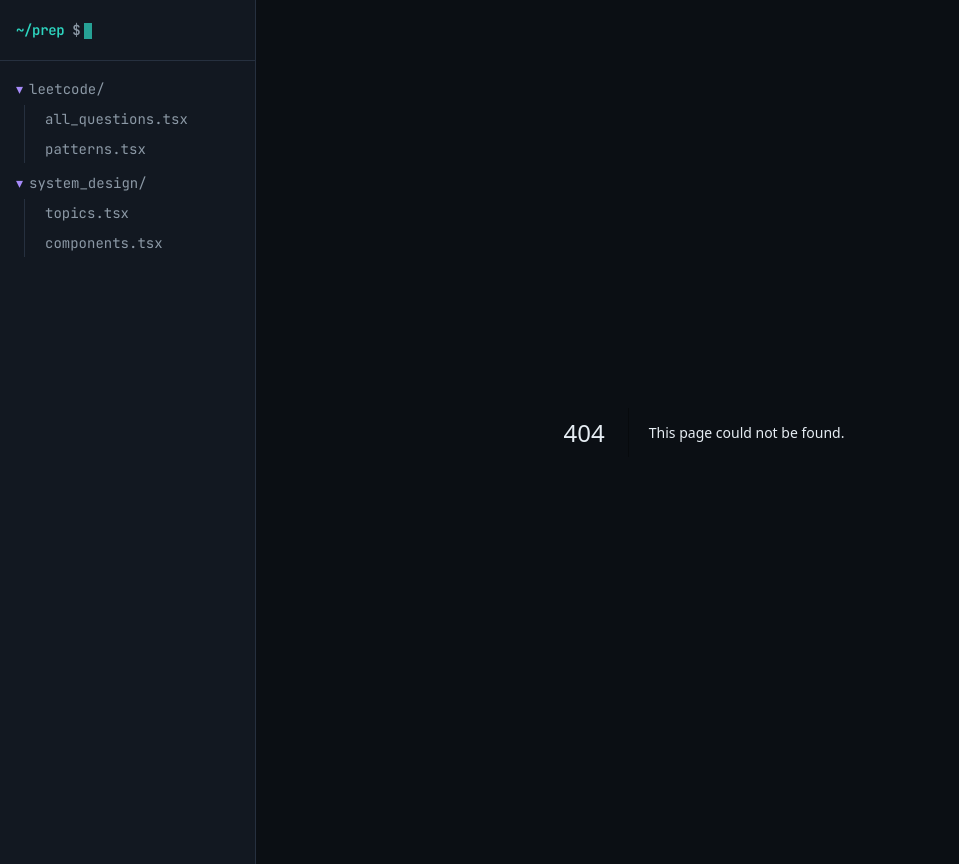
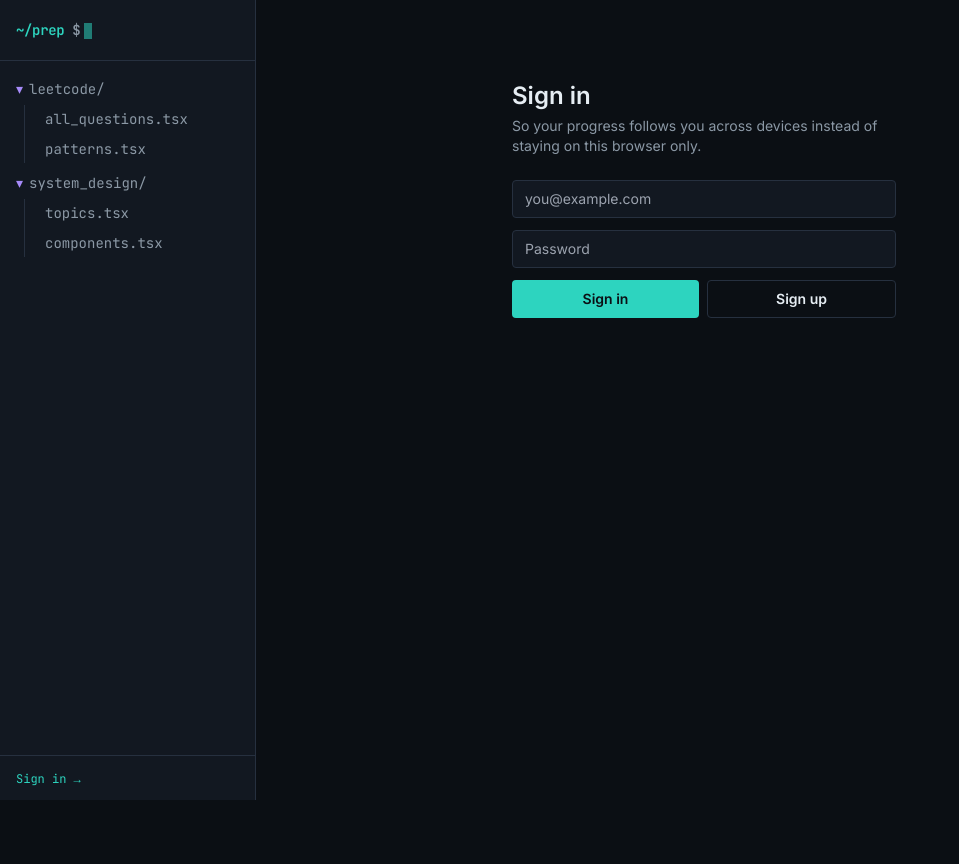
Before and after one commit to gaurijape/interview-prep-app, a Next.js app: page /login in a window 1280 px wide. Before the commit this address had no page. Shown: the whole page, without its empty margins (0-959 px from the left). After the commit the page ends 800 px from the top, so only its background shows below. Built offline with nearby package versions, Linux system fonts and the light colour scheme; no server answers.

Commit message:
Add real auth: login/signup, session middleware, wire progress to per-user data

```diff
--- /dev/null
+++ b/app/actions/auth.ts
@@ -0,0 +1,34 @@
+"use server";
+
+import { createServerSupabaseClient } from "@/lib/supabaseServer";
+import { redirect } from "next/navigation";
+
+export async function signIn(formData: FormData) {
+  const email = formData.get("email") as string;
+  const password = formData.get("password") as string;
+  const supabase = await createServerSupabaseClient();
+
+  const { error } = await supabase.auth.signInWithPassword({ email, password });
+  if (error) {
+    redirect(`/login?error=${encodeURIComponent(error.message)}`);
+  }
+  redirect("/");
+}
+
+export async function signUp(formData: FormData) {
+  const email = formData.get("email") as string;
+  const password = formData.get("password") as string;
+  const supabase = await createServerSupabaseClient();
+
+  const { error } = await supabase.auth.signUp({ email, password });
+  if (error) {
+    redirect(`/login?error=${encodeURIComponent(error.message)}`);
+  }
+  redirect("/login?message=Check your email to confirm your account, then sign in.");
+}
+
+export async function signOut() {
+  const supabase = await createServerSupabaseClient();
+  await supabase.auth.signOut();
+  redirect("/");
+}
--- a/app/layout.tsx
+++ b/app/layout.tsx
@@ -1,17 +1,23 @@
 import "./globals.css";
 import type { ReactNode } from "react";
 import Sidebar from "@/components/Sidebar";
+import { createServerSupabaseClient } from "@/lib/supabaseServer";
 
 export const metadata = {
   title: "~/prep",
   description: "LeetCode patterns + system design, learned by doing.",
 };
 
-export default function RootLayout({ children }: { children: ReactNode }) {
+export default async function RootLayout({ children }: { children: ReactNode }) {
+  const supabase = await createServerSupabaseClient();
+  const {
+    data: { user },
+  } = await supabase.auth.getUser();
+
   return (
     <html lang="en">
       <body className="min-h-screen bg-bg text-fg font-body flex">
-        <Sidebar />
+        <Sidebar userEmail={user?.email ?? null} />
         <main className="flex-1 px-8 py-8 max-w-4xl">{children}</main>
       </body>
     </html>
--- /dev/null
+++ b/app/login/page.tsx
@@ -0,0 +1,59 @@
+import { signIn, signUp } from "@/app/actions/auth";
+
+export default async function LoginPage({
+  searchParams,
+}: {
+  searchParams: Promise<{ error?: string; message?: string }>;
+}) {
+  const { error, message } = await searchParams;
+
+  return (
+    <div className="max-w-sm mx-auto mt-12 space-y-6">
+      <div>
+        <h1 className="text-2xl font-bold">Sign in</h1>
+        <p className="text-sm text-fgmuted mt-1">
+          So your progress follows you across devices instead of staying on this browser only.
+        </p>
+      </div>
+
+      {error && (
+        <p className="text-sm text-hard bg-hard/10 border border-hard/30 rounded p-3">{error}</p>
+      )}
+      {message && (
+        <p className="text-sm text-easy bg-easy/10 border border-easy/30 rounded p-3">{message}</p>
+      )}
+
+      <form action={signIn} className="space-y-3">
+        <input
+          name="email"
+          type="email"
+          placeholder="you@example.com"
+          required
+          className="w-full rounded border border-border bg-surface px-3 py-2 text-sm"
+        />
+        <input
+          name="password"
+          type="password"
+          placeholder="Password"
+          required
+          className="w-full rounded border border-border bg-surface px-3 py-2 text-sm"
+        />
+        <div className="flex gap-2">
+          <button
+            type="submit"
+            className="flex-1 bg-accent text-bg font-semibold text-sm px-4 py-2 rounded hover:bg-accent/80 transition-colors"
+          >
+            Sign in
+          </button>
+          <button
+            type="submit"
+            formAction={signUp}
+            className="flex-1 border border-border text-fg font-semibold text-sm px-4 py-2 rounded hover:border-accent transition-colors"
+          >
+            Sign up
+          </button>
+        </div>
+      </form>
+    </div>
+  );
+}
--- a/app/page.tsx
+++ b/app/page.tsx
@@ -1,10 +1,15 @@
 import { createClient } from "@/lib/supabaseClient";
+import { createServerSupabaseClient } from "@/lib/supabaseServer";
 import DashboardClient from "@/components/DashboardClient";
 
 export const dynamic = "force-dynamic";
 
 export default async function Home() {
   const supabase = createClient();
+  const authClient = await createServerSupabaseClient();
+  const {
+    data: { user },
+  } = await authClient.auth.getUser();
 
   const [patterns, questions, topics, components] = await Promise.all([
     supabase.from("patterns").select("id, slug, name"),
@@ -12,6 +17,26 @@ export default async function Home() {
     supabase.from("system_design_topics").select("id, slug, name"),
     supabase.from("components").select("id", { count: "exact", head: true }),
   ]);
+
+  // Real per-user counts, only meaningful when logged in — this is what
+  // makes progress actually follow the person across devices instead of
+  // being stuck in one browser's localStorage.
+  let realAnsweredQuestions = 0;
+  let realRevealedTopics = 0;
+  if (user) {
+    const [answeredRes, topicsRes] = await Promise.all([
+      authClient
+        .from("user_progress")
+        .select("id", { count: "exact", head: true })
+        .eq("item_type", "question"),
+      authClient
+        .from("user_progress")
+        .select("id", { count: "exact", head: true })
+        .eq("item_type", "system_design_topic"),
+    ]);
+    realAnsweredQuestions = answeredRes.count ?? 0;
+    realRevealedTopics = topicsRes.count ?? 0;
+  }
 
   const patternList = patterns.data ?? [];
   const topicList = topics.data ?? [];
@@ -30,7 +55,14 @@ export default async function Home() {
 
   return (
     <div className="space-y-8">
-      <h1 className="text-2xl font-bold">Welcome back</h1>
+      <div>
+        <h1 className="text-2xl font-bold">~/prep</h1>
+        <p className="text-sm text-fgmuted mt-1">
+          {user
+            ? "Signed in — your progress follows you across devices."
+            : "Progress below is tracked on this device only — sign in to save it across devices."}
+        </p>
+      </div>
 
       <div className="grid grid-cols-2 gap-4">
         <a
@@ -54,6 +86,9 @@ export default async function Home() {
       </div>
 
       <DashboardClient
+        isLoggedIn={!!user}
+        realAnsweredQuestions={realAnsweredQuestions}
+        realRevealedTopics={realRevealedTopics}
         totals={{
           patternCount: patternList.length,
           questionCount: questions.count ?? 0,
--- a/app/system-design/topics/[slug]/page.tsx
+++ b/app/system-design/topics/[slug]/page.tsx
@@ -68,7 +68,7 @@ export default async function TopicDetailPage({
         <p className="text-fg mt-2">{topic.description}</p>
       </div>
 
-      <TopicRevealGate topicSlug={slug} topicTitle={topic.name}>
+      <TopicRevealGate topicId={topic.id} topicSlug={slug} topicTitle={topic.name}>
         <div className="space-y-6">
           <div className="rounded-lg border border-border bg-surface px-4">
             <ArchitectureDiagram components={diagramNodes} />
--- a/components/DashboardClient.tsx
+++ b/components/DashboardClient.tsx
@@ -29,15 +29,28 @@ function ProgressBar({ label, done, total }: { label: string; done: number; tota
   );
 }
 
-export default function DashboardClient({ totals }: { totals: Totals }) {
+export default function DashboardClient({
+  totals,
+  isLoggedIn,
+  realAnsweredQuestions,
+  realRevealedTopics,
+}: {
+  totals: Totals;
+  isLoggedIn: boolean;
+  realAnsweredQuestions: number;
+  realRevealedTopics: number;
+}) {
   const [progress, setProgress] = useState<ReturnType<typeof getLocalProgress> | null>(null);
 
   useEffect(() => {
     setProgress(getLocalProgress());
   }, []);
 
-  const answeredCount = progress?.answeredQuestionSlugs.length ?? 0;
-  const revealedTopicCount = progress?.revealedTopicSlugs.length ?? 0;
+  // Prefer real per-user Supabase data once logged in — that's the whole
+  // point of auth existing. Anonymous visitors still get something useful
+  // from the local fallback.
+  const answeredCount = isLoggedIn ? realAnsweredQuestions : progress?.answeredQuestionSlugs.length ?? 0;
+  const revealedTopicCount = isLoggedIn ? realRevealedTopics : progress?.revealedTopicSlugs.length ?? 0;
   const recent = progress?.recent ?? [];
   const continueItem = recent[0];
 
--- a/components/Sidebar.tsx
+++ b/components/Sidebar.tsx
@@ -1,6 +1,7 @@
 "use client";
 
 import { useState } from "react";
+import { signOut } from "@/app/actions/auth";
 
 type NavItem = { label: string; href: string };
 type NavSection = { label: string; items: NavItem[] };
@@ -22,14 +23,14 @@ const SECTIONS: NavSection[] = [
   },
 ];
 
-export default function Sidebar() {
+export default function Sidebar({ userEmail }: { userEmail: string | null }) {
   const [open, setOpen] = useState<Record<string, boolean>>({
     "leetcode/": true,
     "system_design/": true,
   });
 
   return (
-    <aside className="w-64 shrink-0 border-r border-border bg-surface min-h-screen font-mono text-sm">
+    <aside className="w-64 shrink-0 border-r border-border bg-surface min-h-screen font-mono text-sm flex flex-col">
       <div className="px-4 py-5 border-b border-border">
         <a href="/" className="text-accent font-semibold tracking-tight">
           ~/prep <span className="text-fgmuted">$</span>
@@ -37,7 +38,7 @@ export default function Sidebar() {
         </a>
       </div>
 
-      <nav className="px-2 py-3">
+      <nav className="px-2 py-3 flex-1">
         {SECTIONS.map((section) => (
           <div key={section.label} className="mb-1">
             <button
@@ -67,6 +68,29 @@ export default function Sidebar() {
           </div>
         ))}
       </nav>
+
+      <div className="px-4 py-3 border-t border-border">
+        {userEmail ? (
+          <div className="space-y-2">
+            <p className="text-xs text-fgmuted truncate">{userEmail}</p>
+            <form action={signOut}>
+              <button
+                type="submit"
+                className="text-xs text-fgmuted hover:text-hard transition-colors"
+              >
+                Sign out
+              </button>
+            </form>
+          </div>
+        ) : (
+          <a
+            href="/login"
+            className="text-xs text-accent hover:text-accent/80 transition-colors"
+          >
+            Sign in →
+          </a>
+        )}
+      </div>
     </aside>
   );
 }
--- a/components/TopicRevealGate.tsx
+++ b/components/TopicRevealGate.tsx
@@ -2,6 +2,7 @@
 
 import { useState, type ReactNode } from "react";
 import { recordTopicRevealed } from "@/lib/localProgress";
+import { updateProgress } from "@/app/actions/quiz";
 
 const GUIDING_QUESTIONS = [
   "What APIs would you expose?",
@@ -18,10 +19,12 @@ const GUIDING_QUESTIONS = [
  */
 export default function TopicRevealGate({
   children,
+  topicId,
   topicSlug,
   topicTitle,
 }: {
   children: ReactNode;
+  topicId: string;
   topicSlug: string;
   topicTitle: string;
 }) {
@@ -31,7 +34,12 @@ export default function TopicRevealGate({
 
   function reveal() {
     setRevealed(true);
-    recordTopicRevealed(topicSlug);
+    recordTopicRevealed(topicSlug); // anonymous/local fallback, always recorded
+    // Real per-user persistence — this is a no-op if not logged in (the
+    // action checks auth.getUser() and returns early), so it's safe to
+    // always call. "wasCorrect: true" here just means "engaged with it",
+    // there's no correct/incorrect concept for a reveal.
+    updateProgress("system_design_topic", topicId, true);
   }
 
   return (
```
Also changed, not shown: middleware.ts (added, +34 -0 lines).
